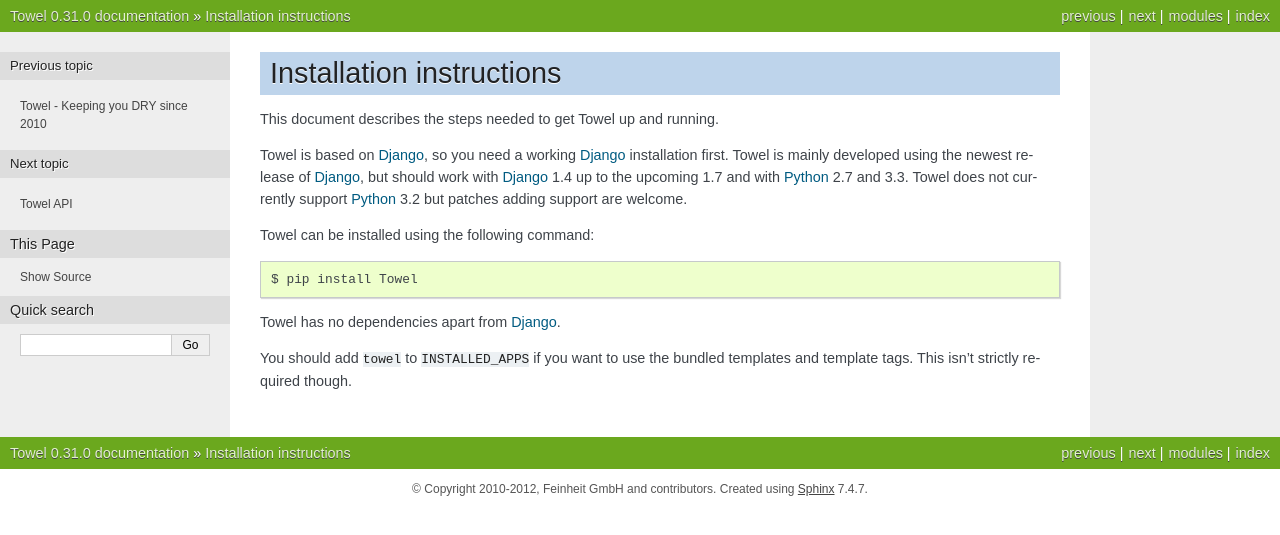
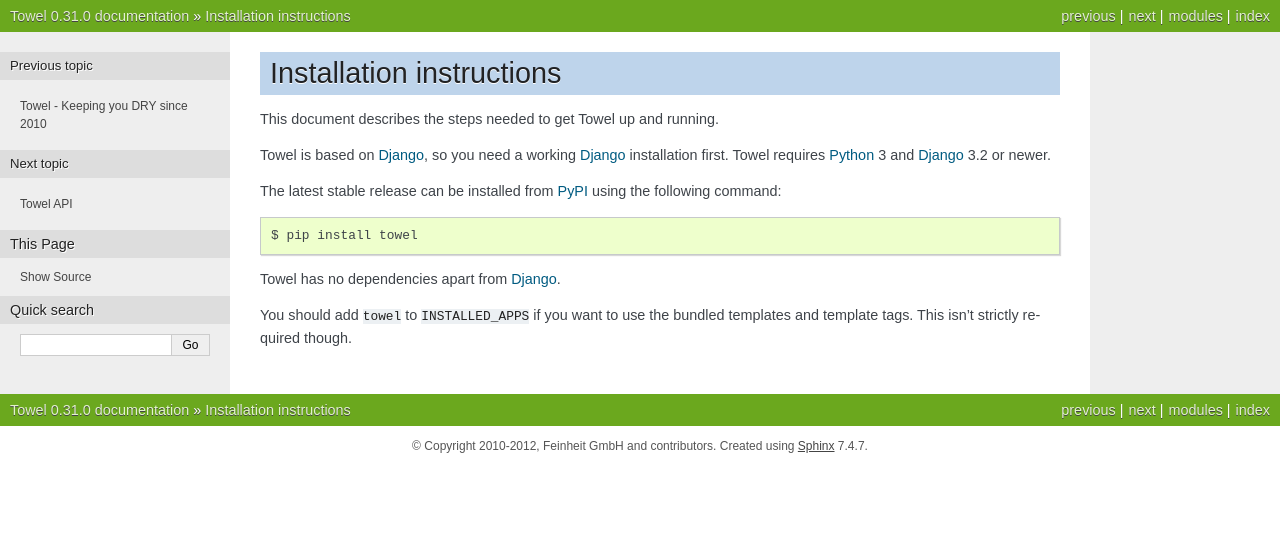
Before and after one commit to matthiask/towel, a Sphinx documentation site: the page built from docs/installation.rst, in a window 1280 px wide. Shown: the top 535 px of the page. Built offline with Sphinx 7.4.7, drawn with Linux system fonts in a browser that asks for light colours.

Commit message:
Fix #11: Update the supported versions in the installation docs

```diff
--- a/docs/installation.rst
+++ b/docs/installation.rst
@@ -7,14 +7,12 @@
 This document describes the steps needed to get Towel up and running.
 
 Towel is based on Django_, so you need a working Django_ installation
-first. Towel is mainly developed using the newest release of Django_, but
-should work with Django_ 1.4 up to the upcoming 1.7 and with Python_ 2.7
-and 3.3. Towel does not currently support Python_ 3.2 but patches adding
-support are welcome.
+first. Towel requires Python_ 3 and Django_ 3.2 or newer.
 
-Towel can be installed using the following command::
+The latest stable release can be installed from PyPI_ using the
+following command::
 
-    $ pip install Towel
+    $ pip install towel
 
 Towel has no dependencies apart from Django_.
 
@@ -22,5 +20,6 @@
 the bundled templates and template tags. This isn't strictly
 required though.
 
-.. _Django: http://www.djangoproject.com/
-.. _Python: http://www.python.org/
+.. _Django: https://www.djangoproject.com/
+.. _Python: https://www.python.org/
+.. _PyPI: https://pypi.org/project/towel/
```
